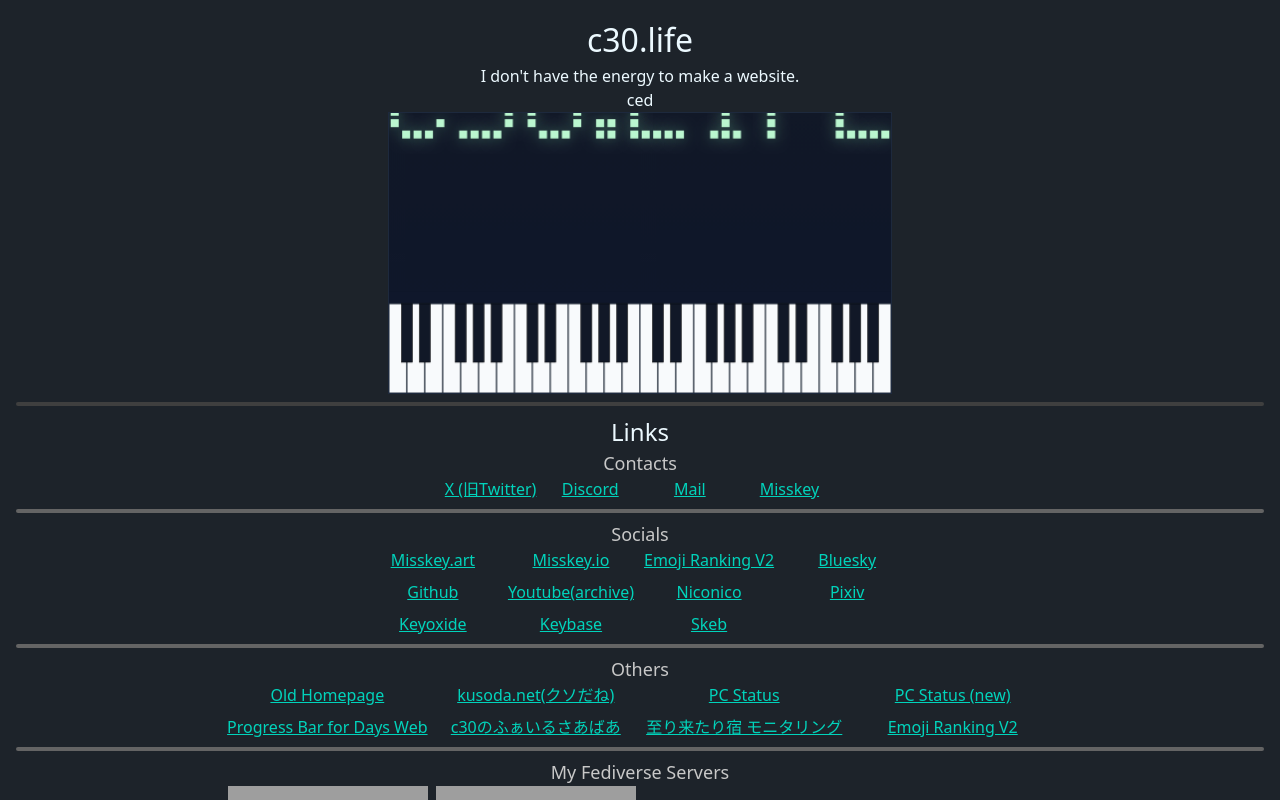
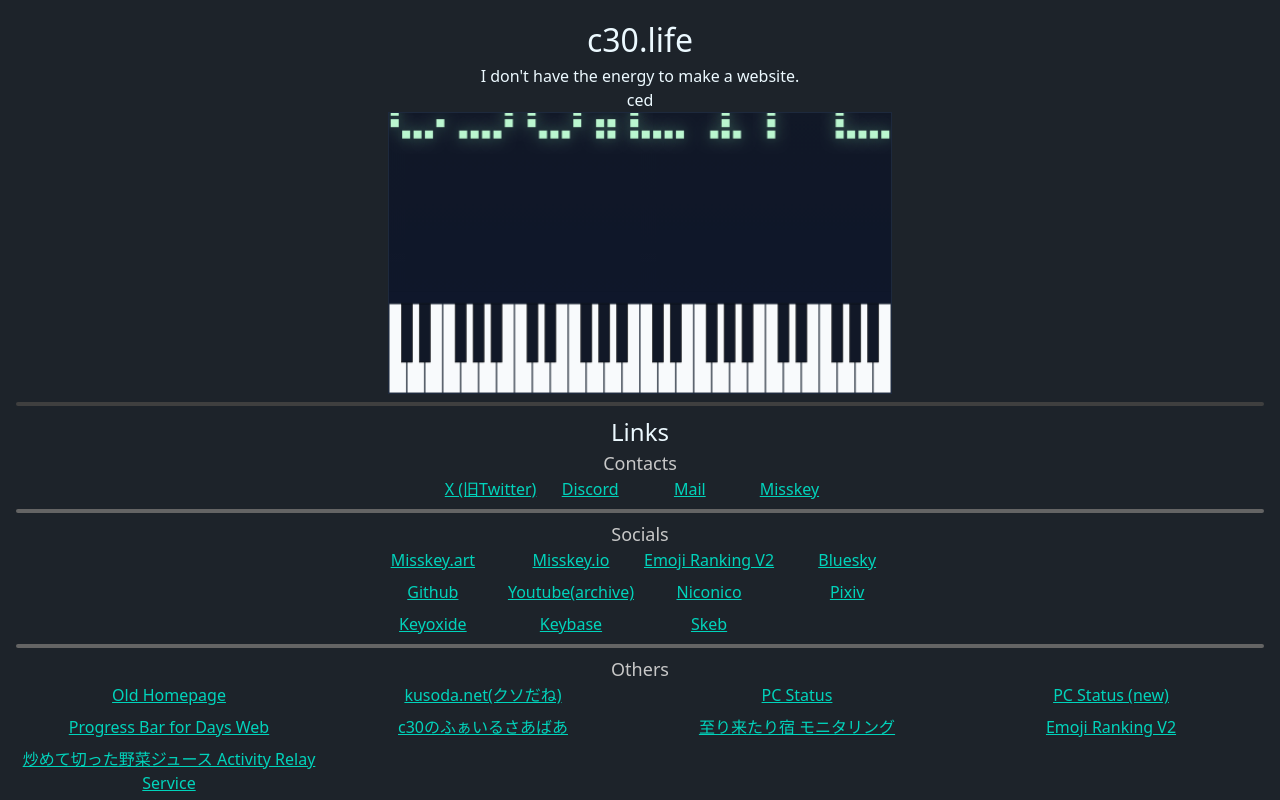
Before and after one commit to Zel9278/c30.life, a Vue app: page / in a window 1280 px wide. Shown: the top 800 px of the page. Built offline with nearby package versions, Linux system fonts and the light colour scheme; grey boxes are pictures that could not be loaded.

Commit message:
added 炒めて切った野菜ジュース Activity Relay Service

```diff
--- a/src/components/Links.vue
+++ b/src/components/Links.vue
@@ -108,6 +108,10 @@ const otherSites: Link[] = [
   {
     title: "Emoji Ranking V2",
     href: "https://er.c30.life"
+  },
+  {
+    title: "炒めて切った野菜ジュース Activity Relay Service",
+    href: "https://relay.tools.c30.life"
   },
 ];
 
```
